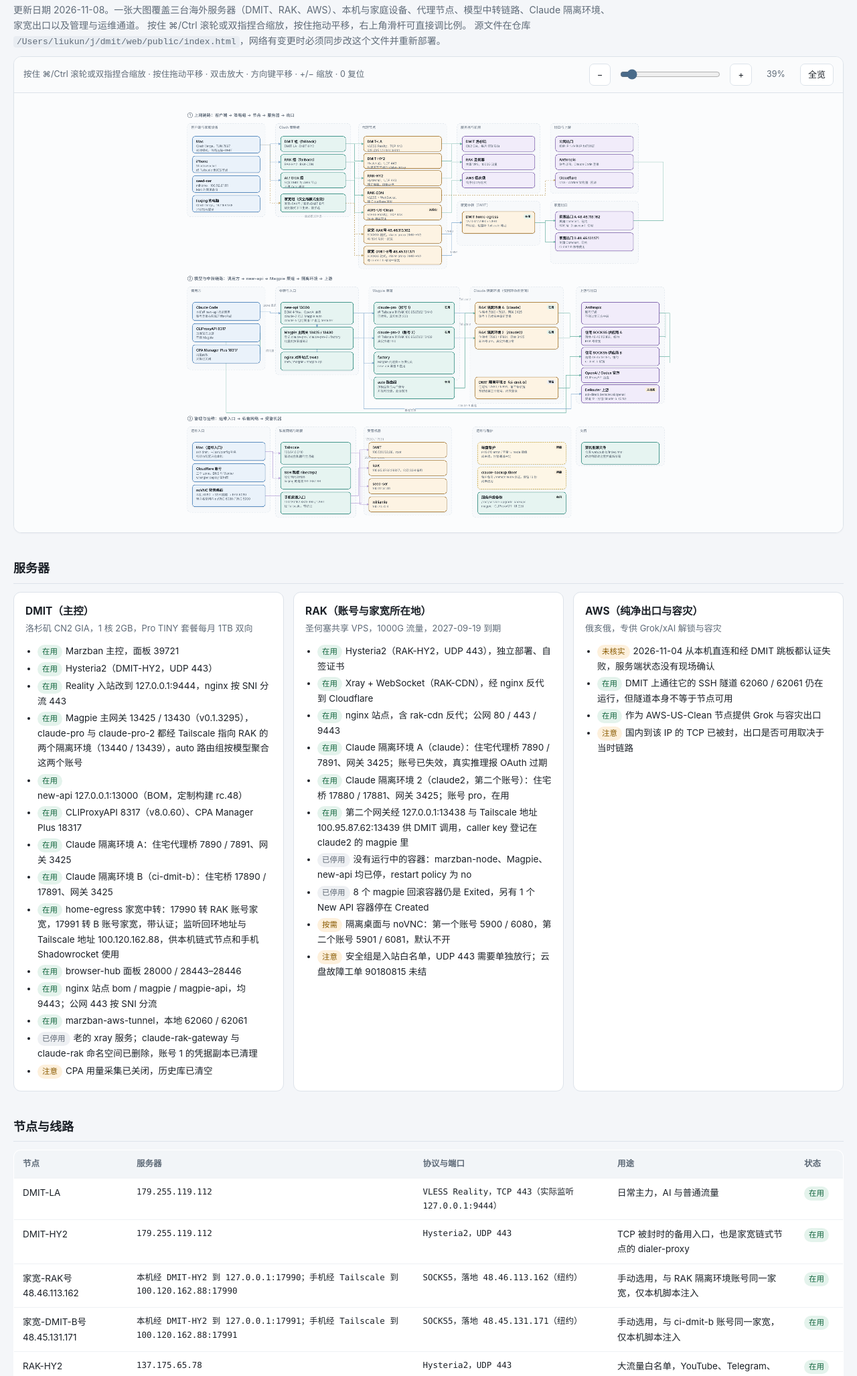
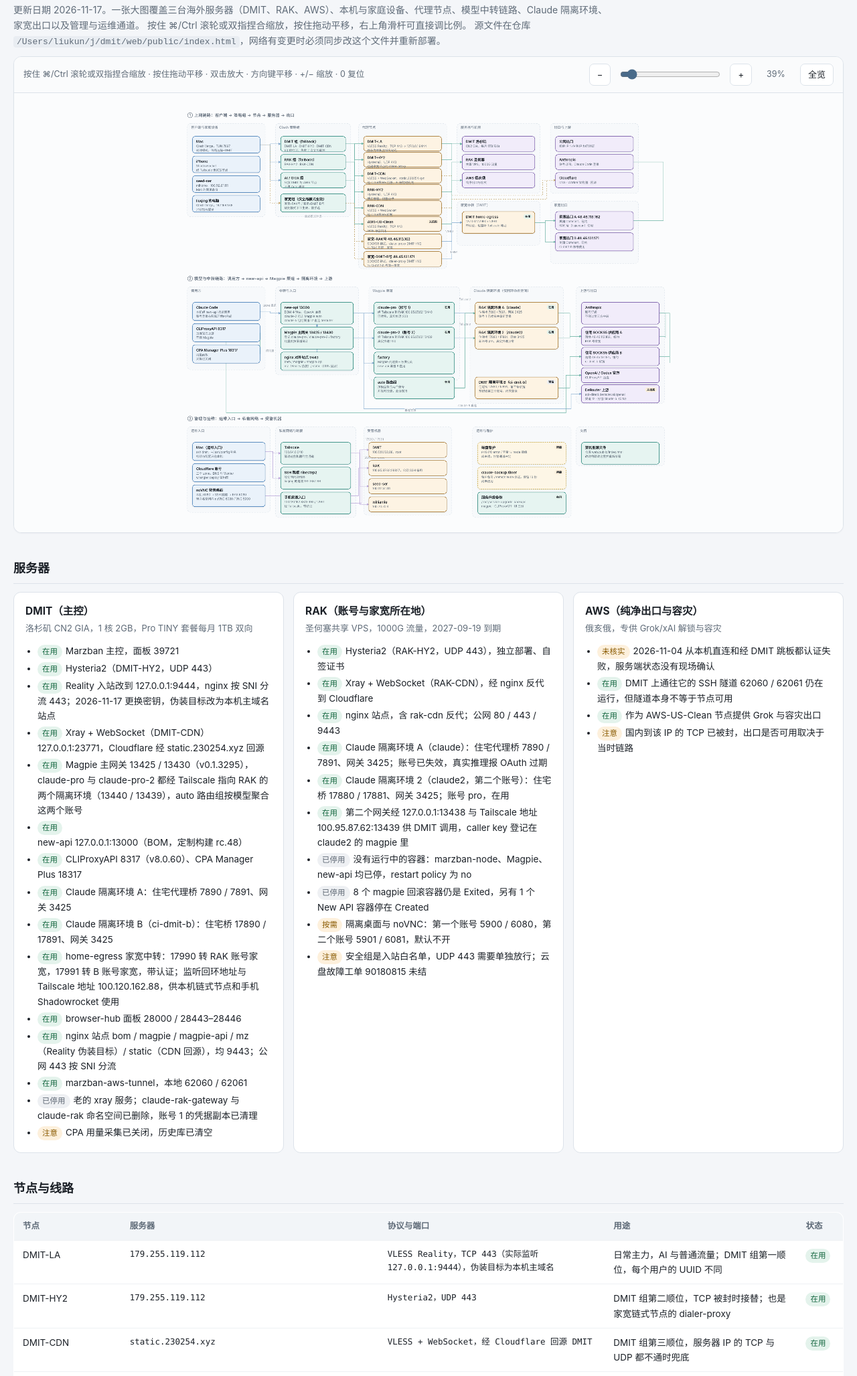
Before and after one commit to Arismemo/dmit, a plain HTML site: page web/public/index.html in a window 1280 px wide. Shown: the part 82-2137 px from the top of the page at 67% size. Drawn offline with Linux system fonts and the light colour scheme.

Commit message:
记录: 架构图新增 DMIT-CDN 节点与 Reality 伪装目标

```diff
--- a/web/public/index.html
+++ b/web/public/index.html
@@ -99,7 +99,7 @@
 <header>
   <h1>自建网络架构图</h1>
   <p class="sub">
-    更新日期 2026-11-08。一张大图覆盖三台海外服务器（DMIT、RAK、AWS）、本机与家庭设备、代理节点、模型中转链路、Claude 隔离环境、家宽出口以及管理与运维通道。
+    更新日期 2026-11-17。一张大图覆盖三台海外服务器（DMIT、RAK、AWS）、本机与家庭设备、代理节点、模型中转链路、Claude 隔离环境、家宽出口以及管理与运维通道。
     按住 ⌘/Ctrl 滚轮或双指捏合缩放，按住拖动平移，右上角滑杆可直接调比例。
     源文件在仓库 <code>/Users/liukun/j/dmit/web/public/index.html</code>，网络有变更时必须同步改这个文件并重新部署。
   </p>
@@ -150,7 +150,8 @@
       <ul>
         <li><span class="tag on">在用</span>Marzban 主控，面板 39721</li>
         <li><span class="tag on">在用</span>Hysteria2（DMIT-HY2，UDP 443）</li>
-        <li><span class="tag on">在用</span>Reality 入站改到 127.0.0.1:9444，nginx 按 SNI 分流 443</li>
+        <li><span class="tag on">在用</span>Reality 入站改到 127.0.0.1:9444，nginx 按 SNI 分流 443；2026-11-17 更换密钥，伪装目标改为本机主域名站点</li>
+        <li><span class="tag on">在用</span>Xray + WebSocket（DMIT-CDN）127.0.0.1:23771，Cloudflare 经 static.230254.xyz 回源</li>
         <li><span class="tag on">在用</span>Magpie 主网关 13425 / 13430（v0.1.3295），claude-pro 与 claude-pro-2 都经 Tailscale 指向 RAK 的两个隔离环境（13440 / 13439），auto 路由组按模型聚合这两个账号</li>
         <li><span class="tag on">在用</span>new-api 127.0.0.1:13000（BOM，定制构建 rc.48）</li>
         <li><span class="tag on">在用</span>CLIProxyAPI 8317（v8.0.60）、CPA Manager Plus 18317</li>
@@ -158,7 +159,7 @@
         <li><span class="tag on">在用</span>Claude 隔离环境 B（ci-dmit-b）：住宅桥 17890 / 17891、网关 3425</li>
         <li><span class="tag on">在用</span>home-egress 家宽中转：17990 转 RAK 账号家宽，17991 转 B 账号家宽，带认证；监听回环地址与 Tailscale 地址 100.120.162.88，供本机链式节点和手机 Shadowrocket 使用</li>
         <li><span class="tag on">在用</span>browser-hub 面板 28000 / 28443–28446</li>
-        <li><span class="tag on">在用</span>nginx 站点 bom / magpie / magpie-api，均 9443；公网 443 按 SNI 分流</li>
+        <li><span class="tag on">在用</span>nginx 站点 bom / magpie / magpie-api / mz（Reality 伪装目标）/ static（CDN 回源），均 9443；公网 443 按 SNI 分流</li>
         <li><span class="tag on">在用</span>marzban-aws-tunnel，本地 62060 / 62061</li>
         <li><span class="tag off">已停用</span>老的 xray 服务；claude-rak-gateway 与 claude-rak 命名空间已删除，账号 1 的凭据副本已清理</li>
         <li><span class="tag pri">注意</span>CPA 用量采集已关闭，历史库已清空</li>
@@ -200,8 +201,9 @@
       <tr><th>节点</th><th class="mono">服务器</th><th>协议与端口</th><th>用途</th><th>状态</th></tr>
     </thead>
     <tbody>
-      <tr><td>DMIT-LA</td><td class="mono">179.255.119.112</td><td class="mono">VLESS Reality，TCP 443（实际监听 127.0.0.1:9444）</td><td>日常主力，AI 与普通流量</td><td><span class="tag on">在用</span></td></tr>
-      <tr><td>DMIT-HY2</td><td class="mono">179.255.119.112</td><td class="mono">Hysteria2，UDP 443</td><td>TCP 被封时的备用入口，也是家宽链式节点的 dialer-proxy</td><td><span class="tag on">在用</span></td></tr>
+      <tr><td>DMIT-LA</td><td class="mono">179.255.119.112</td><td class="mono">VLESS Reality，TCP 443（实际监听 127.0.0.1:9444），伪装目标为本机主域名</td><td>日常主力，AI 与普通流量；DMIT 组第一顺位，每个用户的 UUID 不同</td><td><span class="tag on">在用</span></td></tr>
+      <tr><td>DMIT-HY2</td><td class="mono">179.255.119.112</td><td class="mono">Hysteria2，UDP 443</td><td>DMIT 组第二顺位，TCP 被封时接替；也是家宽链式节点的 dialer-proxy</td><td><span class="tag on">在用</span></td></tr>
+      <tr><td>DMIT-CDN</td><td class="mono">static.230254.xyz</td><td class="mono">VLESS + WebSocket，经 Cloudflare 回源 DMIT</td><td>DMIT 组第三顺位，服务器 IP 的 TCP 与 UDP 都不通时兜底</td><td><span class="tag on">在用</span></td></tr>
       <tr><td>家宽-RAK号 48.46.113.162</td><td class="mono">本机经 DMIT-HY2 到 127.0.0.1:17990；手机经 Tailscale 到 100.120.162.88:17990</td><td class="mono">SOCKS5，落地 48.46.113.162（纽约）</td><td>手动选用，与 RAK 隔离环境账号同一家宽，仅本机脚本注入</td><td><span class="tag on">在用</span></td></tr>
       <tr><td>家宽-DMIT-B号 48.45.131.171</td><td class="mono">本机经 DMIT-HY2 到 127.0.0.1:17991；手机经 Tailscale 到 100.120.162.88:17991</td><td class="mono">SOCKS5，落地 48.45.131.171（纽约）</td><td>手动选用，与 ci-dmit-b 账号同一家宽，仅本机脚本注入</td><td><span class="tag on">在用</span></td></tr>
       <tr><td>RAK-HY2</td><td class="mono">137.175.65.78</td><td class="mono">Hysteria2，UDP 443</td><td>大流量白名单，YouTube、Telegram、Docker</td><td><span class="tag on">在用</span></td></tr>
@@ -224,7 +226,7 @@
       <tr><td>住宅代理桥</td><td class="mono">RAK 7890 / 7891、17880 / 17881；DMIT 17890 / 17891</td><td>Xray 转发到住宅 SOCKS5 上游，出口为美国 Comcast 住宅 IP（纽约）</td></tr>
       <tr><td>CLIProxyAPI</td><td class="mono">DMIT 127.0.0.1:8317</td><td>本地回环，管理面板在 /management.html，直连官方上游不经 Magpie</td></tr>
       <tr><td>CPA Manager Plus</td><td class="mono">DMIT 127.0.0.1:18317</td><td>用量面板，根路径跳到 /management.html；用量采集已关闭</td></tr>
-      <tr><td>Cloudflare 站点</td><td class="mono">bom / magpie / magpie-api，均 9443</td><td>源站 443 由 nginx 按 SNI 分流，Cloudflare 回源；架构图本身是 Worker</td></tr>
+      <tr><td>Cloudflare 站点</td><td class="mono">bom / magpie / magpie-api / static，均 9443</td><td>源站 443 由 nginx 按 SNI 分流，Cloudflare 回源；static.230254.xyz 是 DMIT-CDN 的回源入口；架构图本身是 Worker</td></tr>
     </tbody>
   </table>
 
@@ -232,7 +234,7 @@
   <table>
     <thead><tr><th>事项</th><th>说明</th></tr></thead>
     <tbody>
-      <tr><td>公网 TCP 被封</td><td>2026-10-26 起 DMIT、RAK、AWS 三个 IP 的 TCP 从国内不通，回程丢包，UDP 与 ICMP 正常。订阅地址也走 TCP，从国内直接拉会失败。2026-11-07 实测 RAK 28827 与 443 已恢复直连</td></tr>
+      <tr><td>公网 TCP 被封</td><td>2026-10-26 起 DMIT、RAK、AWS 三个 IP 的 TCP 从国内不通，回程丢包，UDP 与 ICMP 正常。订阅地址也走 TCP，从国内直接拉会失败。2026-11-07 实测 RAK 28827 与 443 已恢复直连。2026-11-17 实测 DMIT 的 TCP 443 已恢复；同日上海电信网络对海外 UDP 回程整片丢包，DMIT-HY2 与 RAK-HY2 同时不可用</td></tr>
       <tr><td>Fable 5.1 不可用</td><td>两个账号都没有 usage credits，请求 Fable 5.1 返回 429，Anthropic 侧要求到 claude.ai 设置里开通 credits；Sonnet 与 Opus 正常。2026-11-10 起 claude-2 分组改提供 Fable 5.2（渠道 8 映射到 Magpie 的 auto/claude-fable-5-2），经 new-api 调用两种接口均返回 200</td></tr>
       <tr><td>derouter 渠道无余额</td><td>2026-11-08 建渠道 12（分组 claude-5，0.1x）直连 derouter.ai，渠道类型已改为 OpenAI，路径与鉴权实测通过（上游半秒内应答）；该渠道 key 在 derouter 侧返回 402 剩余额度不足，充值后即可用</td></tr>
       <tr><td>RAK 云盘故障</td><td>工单 90180815 等待服务商处理；最近一次异常是 11-03 停机约 21 小时</td></tr>
@@ -264,18 +266,19 @@
     { id: 'seed', x: 60, y: 302, w: 260, h: 64, k: 'client', t: 'seed-ser', l: ['mihomo，100.112.81.111', 'Mac 的同源备份'] },
     { id: 'liuqing', x: 60, y: 378, w: 260, h: 64, k: 'client', t: 'liuqing 的电脑', l: ['Clash Verge，192.168.1.68', '只认密码登录'] },
 
-    { id: 'g-dmit', x: 400, y: 150, w: 250, h: 58, k: 'grp', t: 'DMIT 组（fallback）', l: ['DMIT-LA · DMIT-HY2'] },
+    { id: 'g-dmit', x: 400, y: 150, w: 250, h: 58, k: 'grp', t: 'DMIT 组（fallback）', l: ['DMIT-LA · DMIT-HY2 · DMIT-CDN', '60 秒检测，失败 2 次立即重测'] },
     { id: 'g-rak', x: 400, y: 220, w: 250, h: 58, k: 'grp', t: 'RAK 组（fallback）', l: ['RAK-HY2 · RAK-CDN'] },
     { id: 'g-ai', x: 400, y: 290, w: 250, h: 58, k: 'grp', t: 'AI / Grok 组', l: ['只放 DMIT 与 AWS 节点', '不进 Auto 测速'] },
     { id: 'g-home', x: 400, y: 372, w: 250, h: 70, k: 'grp', t: '家宽组（仅全局模式生效）', l: ['家宽-RAK号 / 家宽-DMIT-B号', '规则模式下不生效，需手选'] },
 
-    { id: 'n-dmit-la', x: 720, y: 150, w: 300, h: 58, k: 'node', t: 'DMIT-LA', l: ['VLESS Reality，TCP 443', '实际监听 127.0.0.1:9444'] },
-    { id: 'n-dmit-hy2', x: 720, y: 216, w: 300, h: 58, k: 'node', t: 'DMIT-HY2', l: ['Hysteria2，UDP 443', '也是家宽节点的 dialer-proxy'] },
-    { id: 'n-rak-hy2', x: 720, y: 282, w: 300, h: 58, k: 'node', t: 'RAK-HY2', l: ['Hysteria2，UDP 443', '独立部署，自签证书'] },
-    { id: 'n-rak-cdn', x: 720, y: 348, w: 300, h: 58, k: 'node', t: 'RAK-CDN', l: ['VLESS + WebSocket', '经 Cloudflare 转发'] },
-    { id: 'n-aws', x: 720, y: 414, w: 300, h: 58, k: 'node', t: 'AWS-US-Clean', l: ['VLESS Reality，TCP 443', 'Grok 与容灾用'], badge: '未核实' },
-    { id: 'n-home-rak', x: 720, y: 492, w: 300, h: 70, k: 'node', t: '家宽-RAK号 48.46.113.162', l: ['SOCKS5 链式，dialer-proxy DMIT-HY2', '与 RAK 号同一家宽'] },
-    { id: 'n-home-dmit', x: 720, y: 574, w: 300, h: 70, k: 'node', t: '家宽-DMIT-B号 48.45.131.171', l: ['SOCKS5 链式，dialer-proxy DMIT-HY2', '与 ci-dmit-b 号同一家宽'] },
+    { id: 'n-dmit-la', x: 720, y: 150, w: 300, h: 56, k: 'node', t: 'DMIT-LA', l: ['VLESS Reality，TCP 443 → 127.0.0.1:9444', '伪装为本机主域名站点'] },
+    { id: 'n-dmit-hy2', x: 720, y: 212, w: 300, h: 56, k: 'node', t: 'DMIT-HY2', l: ['Hysteria2，UDP 443', '也是家宽节点的 dialer-proxy'] },
+    { id: 'n-dmit-cdn', x: 720, y: 274, w: 300, h: 56, k: 'node', t: 'DMIT-CDN', l: ['VLESS + WebSocket，static.230254.xyz', '经 Cloudflare 回源，IP 被封时兜底'] },
+    { id: 'n-rak-hy2', x: 720, y: 336, w: 300, h: 56, k: 'node', t: 'RAK-HY2', l: ['Hysteria2，UDP 443', '独立部署，自签证书'] },
+    { id: 'n-rak-cdn', x: 720, y: 398, w: 300, h: 56, k: 'node', t: 'RAK-CDN', l: ['VLESS + WebSocket', '经 Cloudflare 转发'] },
+    { id: 'n-aws', x: 720, y: 460, w: 300, h: 56, k: 'node', t: 'AWS-US-Clean', l: ['VLESS Reality，TCP 443', 'Grok 与容灾用'], badge: '未核实' },
+    { id: 'n-home-rak', x: 720, y: 526, w: 300, h: 58, k: 'node', t: '家宽-RAK号 48.46.113.162', l: ['SOCKS5 链式，dialer-proxy DMIT-HY2', '与 RAK 号同一家宽'] },
+    { id: 'n-home-dmit', x: 720, y: 594, w: 300, h: 58, k: 'node', t: '家宽-DMIT-B号 48.45.131.171', l: ['SOCKS5 链式，dialer-proxy DMIT-HY2', '与 ci-dmit-b 号同一家宽'] },
 
     { id: 's-dmit', x: 1100, y: 150, w: 280, h: 58, k: 'ext', t: 'DMIT 洛杉矶', l: ['CN2 GIA，每月 1TB 双向'] },
     { id: 's-rak', x: 1100, y: 220, w: 280, h: 58, k: 'ext', t: 'RAK 圣何塞', l: ['共享 VPS，1000G 流量'] },
@@ -295,7 +298,7 @@
 
     { id: 'g-newapi', x: 400, y: 790, w: 280, h: 84, k: 'grp', t: 'new-api 13000', l: ['BOM 中转站，OpenAI 兼容', 'claude-2 组走 Magpie auto', 'claude-5 组经渠道 12 直连 derouter'] },
     { id: 'g-magpie', x: 400, y: 886, w: 280, h: 84, k: 'grp', t: 'Magpie 主网关 13425 / 13430', l: ['登记 claude-pro / claude-pro-2 / factory', '用量页按渠道统计'] },
-    { id: 'g-nginx', x: 400, y: 982, w: 280, h: 70, k: 'grp', t: 'nginx 对外站点 9443', l: ['bom / magpie / magpie-api'] },
+    { id: 'g-nginx', x: 400, y: 982, w: 280, h: 70, k: 'grp', t: 'nginx 对外站点 9443', l: ['bom / magpie / magpie-api', 'mz（Reality 伪装）/ static（CDN 回源）'] },
 
     { id: 'c-old', x: 760, y: 790, w: 310, h: 84, k: 'grp', t: 'claude-pro（账号 1）', l: ['经 Tailscale 到 RAK 100.95.87.62:13440', '已续费，真实推理 200'], badge: '在用' },
     { id: 'c-new', x: 760, y: 886, w: 310, h: 84, k: 'grp', t: 'claude-pro-2（账号 2）', l: ['经 Tailscale 到 RAK 100.95.87.62:13439', '真实推理 200'], badge: '在用' },
@@ -365,6 +368,7 @@
     { from: 'mac', fs: 'r', to: 'g-home', ts: 'l', k: 'pick' },
     { from: 'g-dmit', fs: 'r', to: 'n-dmit-la', ts: 'l', k: 'auto' },
     { from: 'g-dmit', fs: 'r', to: 'n-dmit-hy2', ts: 'l', k: 'auto' },
+    { from: 'g-dmit', fs: 'r', to: 'n-dmit-cdn', ts: 'l', k: 'auto' },
     { from: 'g-rak', fs: 'r', to: 'n-rak-hy2', ts: 'l', k: 'auto' },
     { from: 'g-rak', fs: 'r', to: 'n-rak-cdn', ts: 'l', k: 'auto' },
     { from: 'g-ai', fs: 'r', to: 'n-aws', ts: 'l', k: 'auto' },
@@ -372,8 +376,9 @@
     { from: 'g-home', fs: 'r', to: 'n-home-dmit', ts: 'l', k: 'pick' },
     { from: 'n-dmit-la', fs: 'r', to: 's-dmit', ts: 'l', k: 'auto' },
     { from: 'n-dmit-hy2', fs: 'r', to: 's-dmit', ts: 'l', k: 'auto' },
+    { from: 'n-dmit-cdn', fs: 'r', to: 'x-cf', ts: 'l', k: 'pick', via: [[1060, 302], [1060, 378], [1410, 378], [1410, 319]] },
     { from: 'n-rak-hy2', fs: 'r', to: 's-rak', ts: 'l', k: 'auto' },
-    { from: 'n-rak-cdn', fs: 'r', to: 'x-cf', ts: 'l', k: 'pick', via: [[1420, 377], [1420, 319]] },
+    { from: 'n-rak-cdn', fs: 'r', to: 'x-cf', ts: 'l', k: 'pick', via: [[1060, 426], [1060, 392], [1425, 392], [1425, 319]] },
     { from: 'n-aws', fs: 'r', to: 's-aws', ts: 'l', k: 'auto' },
     { from: 'n-home-rak', fs: 'r', to: 's-egress', ts: 'l', k: 'flow', label: '17990', lx: 1050, ly: 520 },
     { from: 'n-home-dmit', fs: 'r', to: 's-egress', ts: 'l', k: 'flow', label: '17991', lx: 1068, ly: 600 },
```
